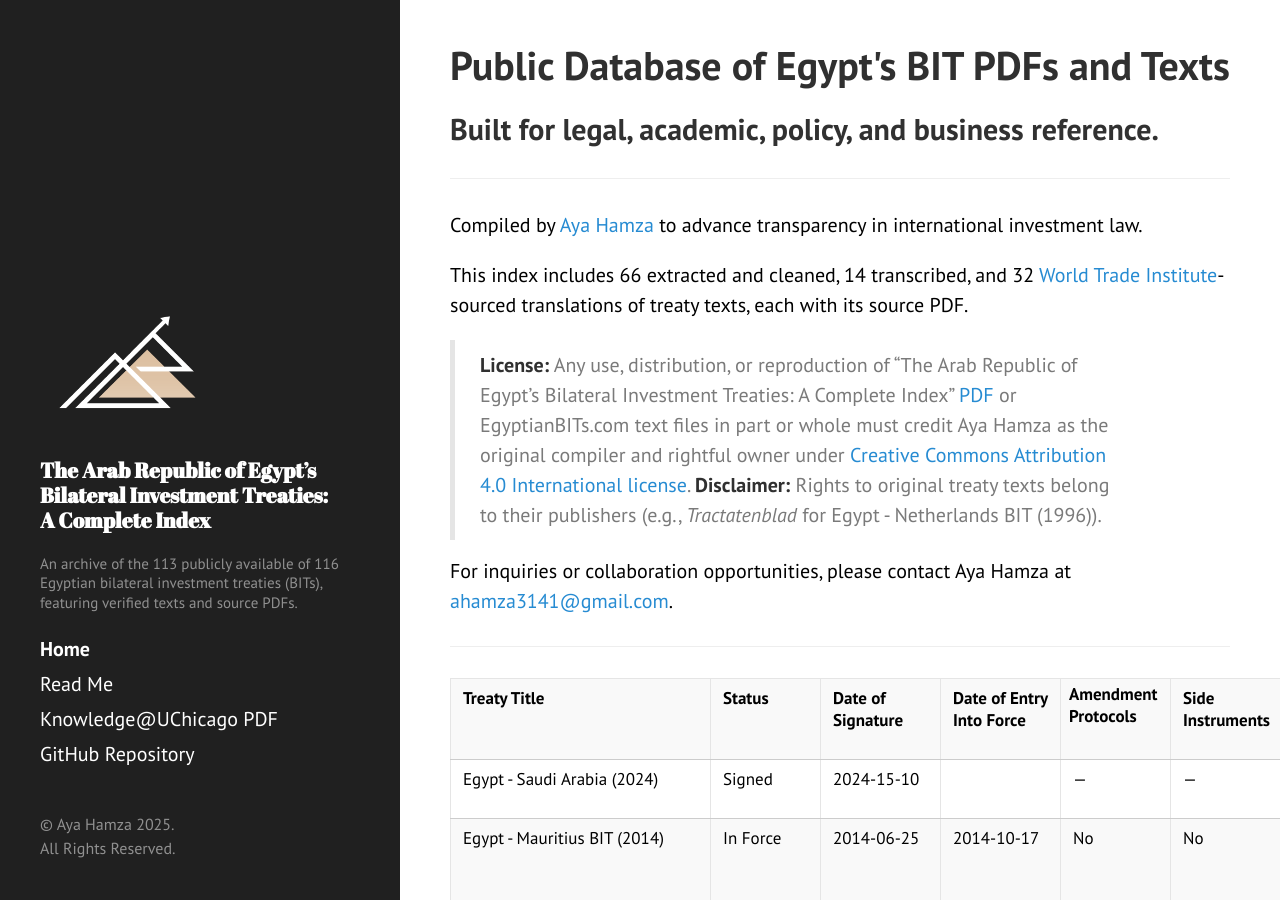
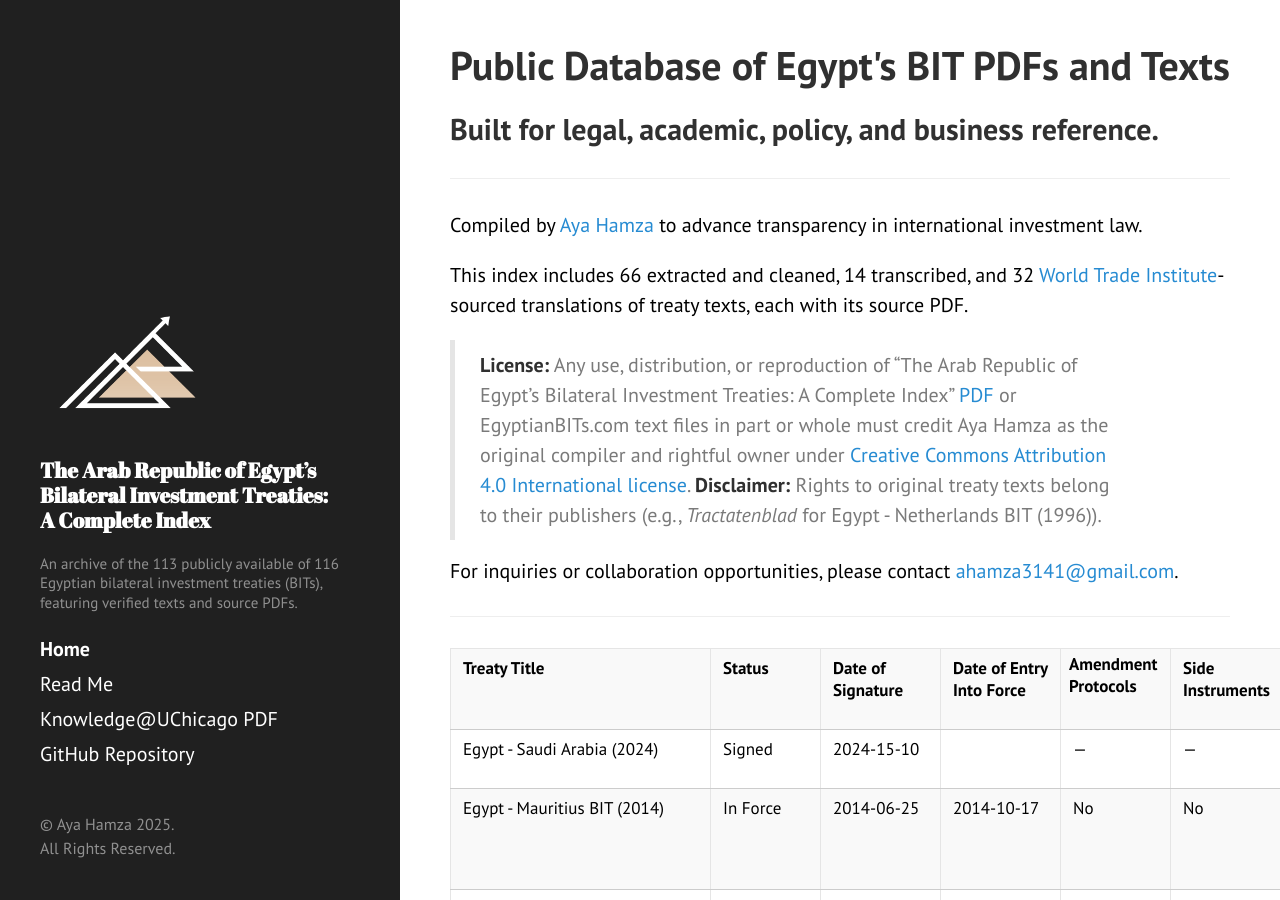
Before and after one commit to ayahamza1/MENABITs, a Jekyll site: the page built from index.md, in a window 1280 px wide and 900 px high. Built offline with Jekyll 4.4.1, drawn with Linux system fonts in a browser that asks for light colours.

Commit message:
Update index.md

```diff
--- a/index.md
+++ b/index.md
@@ -15,7 +15,7 @@
 > **License:** Any use, distribution, or reproduction of "The Arab Republic of Egypt's Bilateral Investment Treaties: A Complete Index" [PDF](https://knowledge.uchicago.edu/record/14799?ln=en&v=pdf) or EgyptianBITs.com text files in part or whole must credit Aya Hamza as the original compiler and rightful owner under <a href="https://creativecommons.org/licenses/by/4.0/">Creative Commons Attribution 4.0 International license</a>.
 > **Disclaimer:** Rights to original treaty texts belong to their publishers (e.g., *Tractatenblad* for Egypt - Netherlands BIT (1996)).
 
-For inquiries or collaboration opportunities, please contact Aya Hamza at [ahamza3141@gmail.com](mailto:ahamza3141@gmail.com).
+For inquiries or collaboration opportunities, please contact [ahamza3141@gmail.com](mailto:ahamza3141@gmail.com).
 
 ---
 
```
